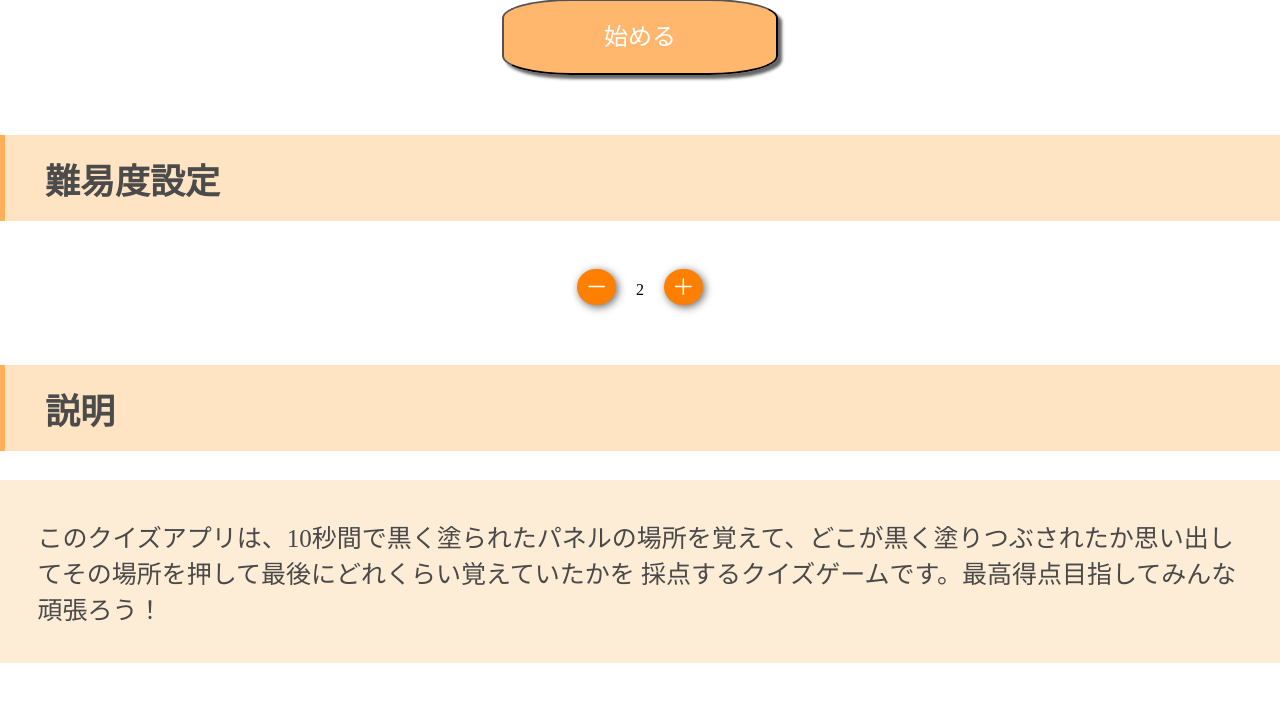
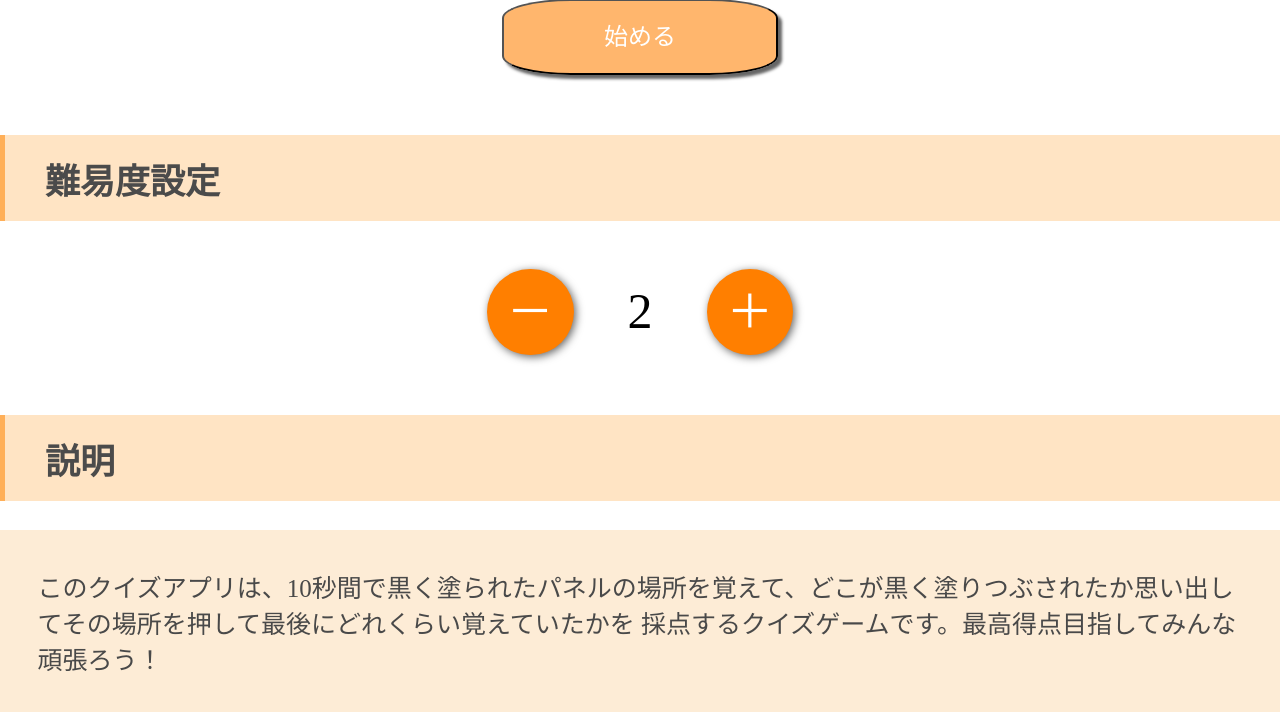
Before and after one commit to masa002/panelmatch, a PHP site: page /title.php in a window 1280 px wide. Shown: the part 382-1094 px from the top of the page. Before the commit the page ends 1045 px from the top, so only its background shows below. Run offline with PHP 8.4, Linux system fonts and the light colour scheme.

Commit message:
結果表示系

```diff
--- a/style.css
+++ b/style.css
@@ -46,10 +46,10 @@ h2.tt {
 .button {
     display       : inline-block;
     border-radius : 50%;         /* 角丸       */
-    font-size     : 17pt;        /* 文字サイズ */
+    font-size     : 35pt;        /* 文字サイズ */
     text-align    : center;      /* 文字位置   */
     cursor        : pointer;     /* カーソル   */
-    padding       : 7px 8px;     /* 余白       */
+    padding       : 20px 20px;     /* 余白       */
     background    : #ff7f00;   /* 背景色     */
     color         : #ffffff;   /* 文字色     */
     line-height   : 1em;         /* 1行の高さ  */
@@ -79,7 +79,3 @@ p.tt {
     color: #494949;/*文字色*/
     background: #fdecd6;/*背景色*/
 }
-
-.time {
-    text-align: center;
-}
--- a/title.php
+++ b/title.php
@@ -41,7 +41,7 @@
     <form action="title.php" id="form2" method="POST">
         <div class="form-top">
             <button type="submit" name="pull" class="button">－</button>
-            <span><?php echo "　".$_SESSION['level']."　";?></span>
+            <span class="tt"><?php echo "　".$_SESSION['level']."　";?></span>
             <button type="submit" name="add" class="button">＋</button>
         </div>
     </form>
```
Also changed, not shown: quiz3.php (+5 -3 lines).
